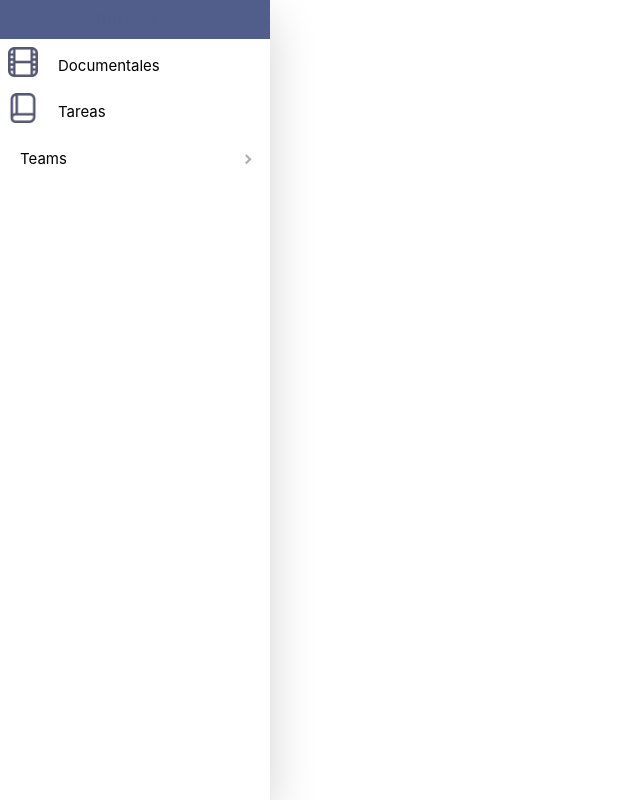
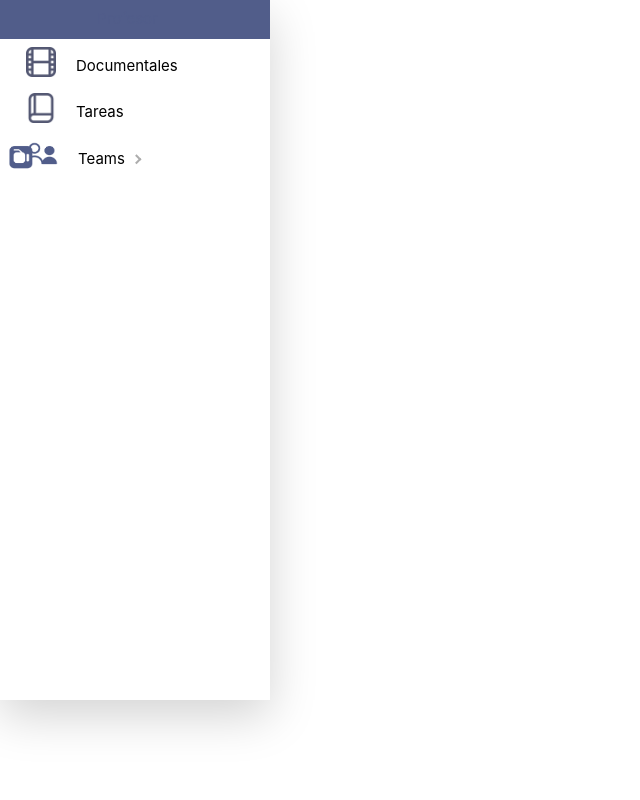
Before and after one commit to axelme28/documentales-app, a React (Create React App) app: page /sidebar in a window 1280 px wide. Shown: the whole page, without its empty margins (0-640 px from the left). Built offline with nearby package versions, Linux system fonts and the light colour scheme.

Commit message:
update sidebar

```diff
--- a/src/components/Sidebar.jsx
+++ b/src/components/Sidebar.jsx
@@ -1,17 +1,18 @@
-import React, { useState } from 'react';
+import React from 'react';
 import { ProSidebar, Menu, MenuItem, SubMenu } from 'react-pro-sidebar';
 import 'react-pro-sidebar/dist/css/styles.css';
 import { Link } from 'react-router-dom';
 import iconDoc from '../assets/icons/film.png';
 import iconTarea from '../assets/icons/book.png';
 import backgroud from '../assets/imgs/background4.png';
+import teams from '../assets/icons/icon-teams.png';
 
 export const Sidebar = () => {
 	return (
 		<>
 			{/* <div className='app '>  */}
 			<ProSidebar
-				style={{ height: 800, color: 'black' }}
+				style={{ height: '700px', color: 'black' }}
 				className='shadow-lg bg-white rounded'
 			>
 				<Menu iconShape='square' style={{ backgroundColor: 'white' }}>
@@ -26,21 +27,30 @@ export const Sidebar = () => {
 						Profesor
 					</MenuItem>
 					<div className='d-flex m-2'>
-						<img src={iconDoc} style={styles.img} />
-						<MenuItem>Documentales
-							<Link to = '/videos'/>
+						<img src={iconDoc} style={{...styles.img,marginLeft:18}} alt='iconDoocumentales' />
+						<MenuItem>
+							Documentales
+							<Link to='/videos' />
 						</MenuItem>
 					</div>
 					<div className='d-flex m-2'>
-						<img src={iconTarea} style={styles.img} />
+						<img src={iconTarea} style={{...styles.img,marginLeft:18}} alt='iconTareas' />
 						<MenuItem>Tareas</MenuItem>
 					</div>
-					<SubMenu title='Teams'>
-						<MenuItem style={{ marginTop: '10' }}>team 1
-						<Link to = '/publicaciones'/>
-						</MenuItem>
-						<MenuItem>team 2</MenuItem>
-					</SubMenu>
+					<div className='d-flex m-2'>
+						<img src={teams} style={{...styles.img,width:50}}/>
+						<SubMenu title='Teams'>
+							<MenuItem style={{ marginTop: '10' }}>
+								team 1
+								<Link to='/publicaciones' />
+							</MenuItem>
+							<MenuItem>team 2</MenuItem>
+							<MenuItem>
+								Nuevo equipo
+								<Link to='/nuevo-equipo' />
+							</MenuItem>
+						</SubMenu>
+					</div>
 				</Menu>
 			</ProSidebar>
 			{/* <main className='appMain' style={styles.main}>
--- a/src/router/AppRouter.jsx
+++ b/src/router/AppRouter.jsx
@@ -20,6 +20,7 @@ import { RegistroAlum } from '../views/RegistroAlum.screen';
 import { Vistagaleriascreen } from '../views/Vistagaleria.screen';
 import { Sidebar } from '../components/Sidebar';
 import { PostsScreen } from '../views/Posts.Screen';
+import { NewTeamScreen } from '../views/NewTeamScreen';
 
 const AppRouter = () => {
 	return (
@@ -53,16 +54,14 @@ const AppRouter = () => {
 
 				<Route path={'/videos'} component={Vistagaleriascreen} />
 
-				<Route
-					path = '/sidebar'
-					component = {Sidebar}
-				/>
+				<Route path='/sidebar' component={Sidebar} />
 
 				<Route path={LOG_IN} component={LoginScreen} />
 
-				<Route path="/publicaciones" component={PostsScreen} />
+				<Route path='/publicaciones' component={PostsScreen} />
+
+				<Route path='/nuevo-equipo' component={NewTeamScreen} />
 				<Redirect to={LOG_IN} />
-
 			</Switch>
 		</BrowserRouter>
 	);
```
Also changed, not shown: src/assets/icons/icon-teams.png (added), src/assets/icons/paper-plane (1).png (added).
